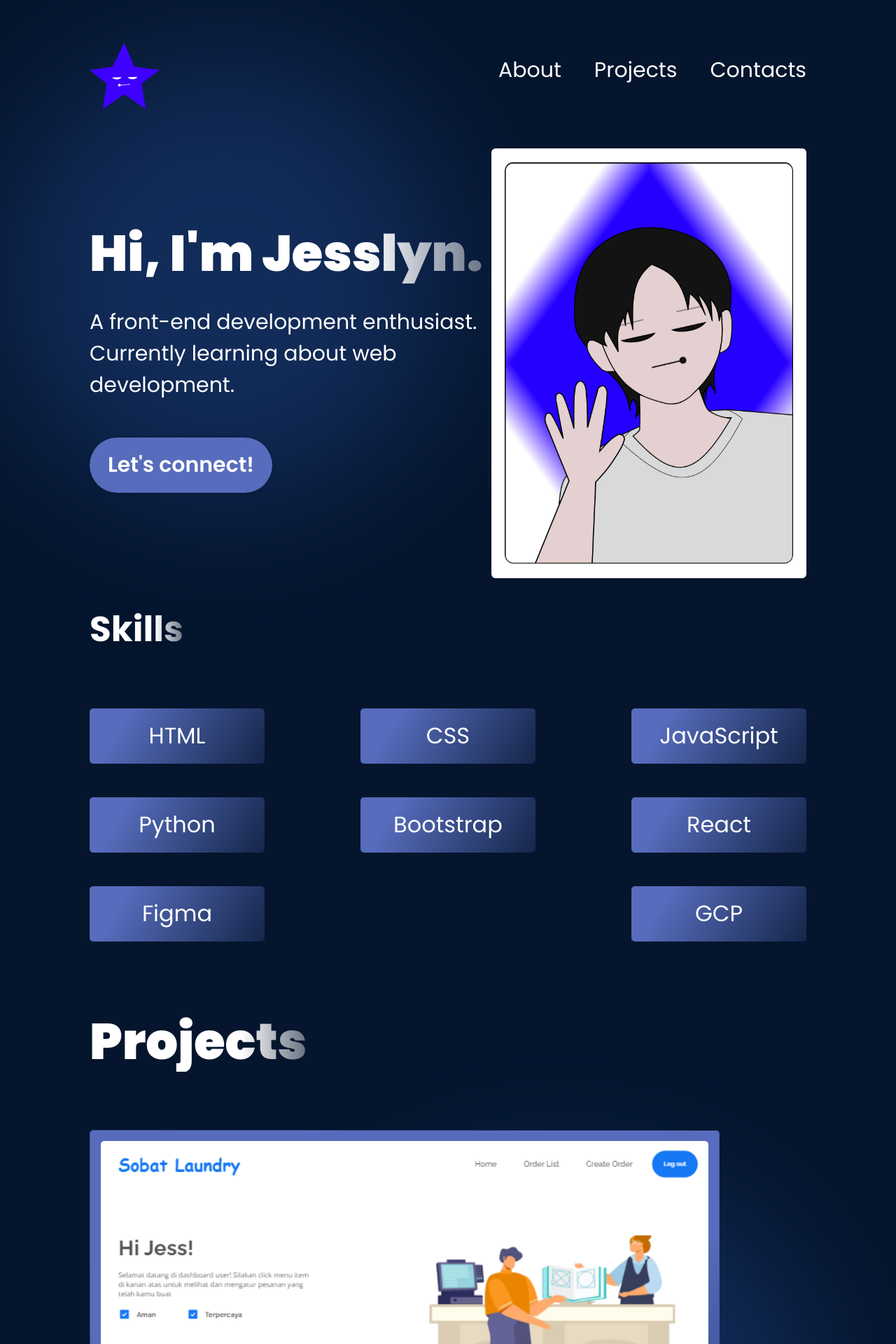
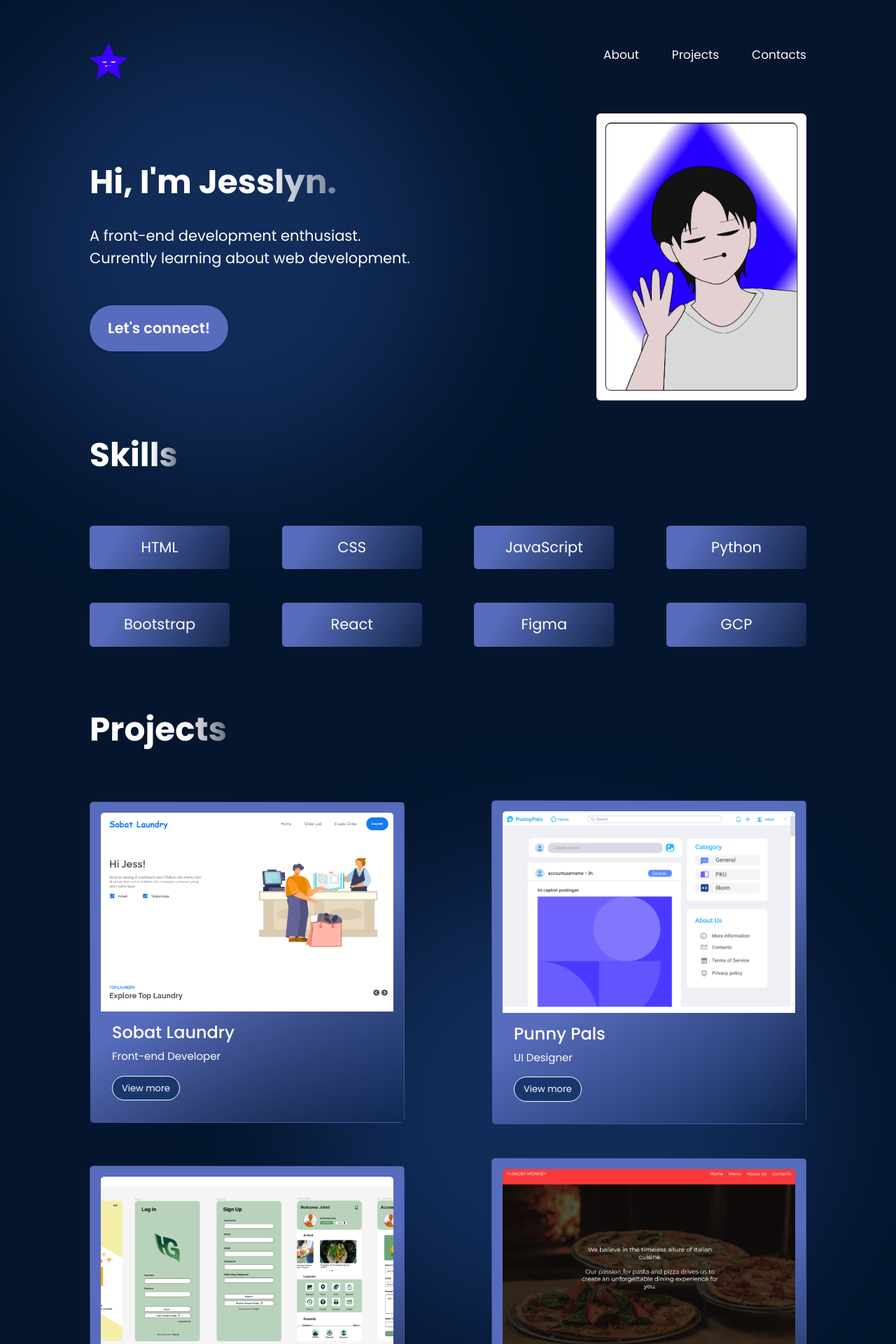
Before and after one commit to jesslyngowin/my-portofolio2, a React (Vite) app: page / in a window 1280 px wide. Shown: the top 1920 px of the page at 70% size. Built offline with nearby package versions, Linux system fonts and the light colour scheme.

Commit message:
resizing components

```diff
--- a/src/components/AboutMe/AboutMe.module.css
+++ b/src/components/AboutMe/AboutMe.module.css
@@ -20,8 +20,8 @@
 }
 
 .title {
-	font-size: 72px;
-	font-weight: 900;
+	font-size: 47px;
+	font-weight: 700;
 	margin-bottom: 33px;
 	font-family: var(--font-poppins);
 	background: linear-gradient(90deg, rgba(255, 255, 255, 1) 70%, rgba(255, 255, 255, 0) 120%);
@@ -30,7 +30,7 @@
 }
 
 .description {
-	font-size: 30px;
+	font-size: 21px;
 	font-family: var(--font-poppins);
 	margin-bottom: 52px;
 }
@@ -40,7 +40,7 @@
 	background-color: var(--color-primary);
 	color: var(--color-text);
 	border-radius: 100px;
-	font-size: 30px;
+	font-size: 21px;
 	font-weight: 600;
 	padding: 17px 26px;
 	box-shadow: 0 0 4px 0 rgba(0, 0, 0, 0.25);
@@ -48,8 +48,8 @@
 
 .profileImg {
 	width: 50%;
-	max-width: 700px;
-	min-width: 350px;
+	max-width: 300px;
+	margin: 0;
 	z-index: 1;
 
 	animation-name: floating;
--- a/src/components/Contacts/Contacts.jsx
+++ b/src/components/Contacts/Contacts.jsx
@@ -17,17 +17,17 @@ export const Contacts = () => {
           <ul className={`${styles.links} d-flex justify-content-start gap-4 list-unstyled`}>
             <li className={`${styles.link} mx-3`}>
               <a href="mailto:jesslyngwn@gmail.com">
-                <FontAwesomeIcon icon={faEnvelope} size="5x" />
+                <FontAwesomeIcon icon={faEnvelope} size="3x" />
               </a>
             </li>
             <li className={`${styles.link} mx-3`}>
               <a href="https://id.linkedin.com/in/jesslyn-gowin-967415247">
-                <FontAwesomeIcon icon={faLinkedin} size="5x" />
+                <FontAwesomeIcon icon={faLinkedin} size="3x" />
               </a>
             </li>
             <li className={`${styles.link} mx-3`}>
               <a href="https://www.github.com/jesslyngowin">
-                <FontAwesomeIcon icon={faGithub} size="5x" />
+                <FontAwesomeIcon icon={faGithub} size="3x" />
               </a>
             </li>
           </ul>
--- a/src/components/Contacts/Contacts.module.css
+++ b/src/components/Contacts/Contacts.module.css
@@ -3,8 +3,7 @@
 .container {
 	position: relative;
 	display: flex;
-	align-items: center;
-	justify-content: space-between;
+	align-items: left;
 	margin-top: 49px;
 	z-index: 1;
 	margin-left: 10%;
@@ -12,8 +11,8 @@
 }
 
 .title {
-	font-size: 72px;
-	font-weight: 900;
+	font-size: 47px;
+	font-weight: 700;
 	margin-bottom: 33px;
 	font-family: var(--font-poppins);
 	background: linear-gradient(90deg, rgba(255, 255, 255, 1) 70%, rgba(255, 255, 255, 0) 120%);
@@ -22,9 +21,8 @@
 }
 
 .description {
-	font-size: 30px;
+	font-size: 21px;
 	color: var(--color-text);
-	font-size: 35px;
 	font-family: var(--font-poppins);
 }
 
@@ -37,7 +35,7 @@
 	position: absolute;
 	width: 40%;
 	min-width: 350px;
-	min-height: 400px;
+	min-height: 200px;
 	left: 70%;
 	border-radius: 764px;
 	background: rgba(25, 55, 109, 0.7);
--- a/src/components/Navbar/Navbar.module.css
+++ b/src/components/Navbar/Navbar.module.css
@@ -11,7 +11,7 @@
 }
 
 .title {
-  width: 100px;
+  width: 55px;
   color: var(--color-text);
 }
 
@@ -30,7 +30,7 @@
 }
 
 .menuItems a {
-  font-size: 30px;
+  font-size: 17px;
   color: var(--color-text);
   text-decoration: none;
 }
--- a/src/components/Projects/Projects.jsx
+++ b/src/components/Projects/Projects.jsx
@@ -17,7 +17,7 @@ export const Projects = () => {
 								<div key={id} className={`${styles.projectsItem} card`}>
 									<img src={getImageUrl(project.imageSrc)} className={`${styles.projectImg} card-img-top`} />
 									<div className={`${styles.projectDetail} card-body`}>
-										<h3 className="card-title">{project.title}</h3>
+										<h4 className="card-title">{project.title}</h4>
 										<p className="card-text">{project.role}</p>
 										<a href={project.link} className={`${styles.viewBtn} btn btn-primary`}>View more</a>
 									</div>
--- a/src/components/Projects/Projects.module.css
+++ b/src/components/Projects/Projects.module.css
@@ -20,8 +20,8 @@
 }
 
 .title {
-	font-size: 72px;
-	font-weight: 900;
+	font-size: 47px;
+	font-weight: 700;
 	margin-bottom: 33px;
 	font-family: var(--font-poppins);
 	background: linear-gradient(90deg, rgba(255, 255, 255, 1) 70%, rgba(255, 255, 255, 0) 120%);
@@ -32,11 +32,11 @@
 .projectsContainer {
 	width: 100%;
   align-items: center;
-	padding: 50px 0px;
+	padding: 40px 0px;
 }
 
 .projectsItem {
-	width: 900px;
+	width: 450px;
 	min-width: 350px;
 	padding: 15px;
 	/* background-color: var(--color-primary); */
@@ -51,15 +51,15 @@
 	color: var(--color-text);
 }
 .projectDetail p {
-	font-size: 25px;
+	font-size: 15px;
 }
 
 .viewBtn {
 	background-color: var(--color-secondary);
 	border-color: #fff;
 	border-radius: 35px;
-	font-size: 25px;
-	padding: 10px 20px;
+	font-size: 13px;
+	padding: 7px 13px;
 }
 
 .topBlur {
@@ -96,7 +96,7 @@
 	}
 
 	.projectsItem {
-		min-width: 300px;
-		width: 500px;
+		min-width: 200px;
+		width: 300px;
 	}
 }
--- a/src/components/Skills/Skills.module.css
+++ b/src/components/Skills/Skills.module.css
@@ -20,7 +20,7 @@
 }
 
 .title {
-	font-size: 50px;
+	font-size: 47px;
 	font-weight: 700;
 	margin-bottom: 33px;
 	font-family: var(--font-poppins);
@@ -32,16 +32,16 @@
 .skillContainer {
 	width: 100%;
   align-items: center;
-	padding: 50px 0px;
+	padding: 40px 0px;
 }
 
 .skillItems {
 	/* background-color: var(--color-primary); */
 	background: linear-gradient(120deg, var(--color-primary) 20%, rgba(255, 255, 255, 0) 120%);
 	color: var(--color-text);
-	width: 250px;
+	width: 200px;
 	border-radius: 5px;
-	font-size: 32px;
+	font-size: 21px;
 	padding-top: 15px;
 	text-align: center;
 }
```
